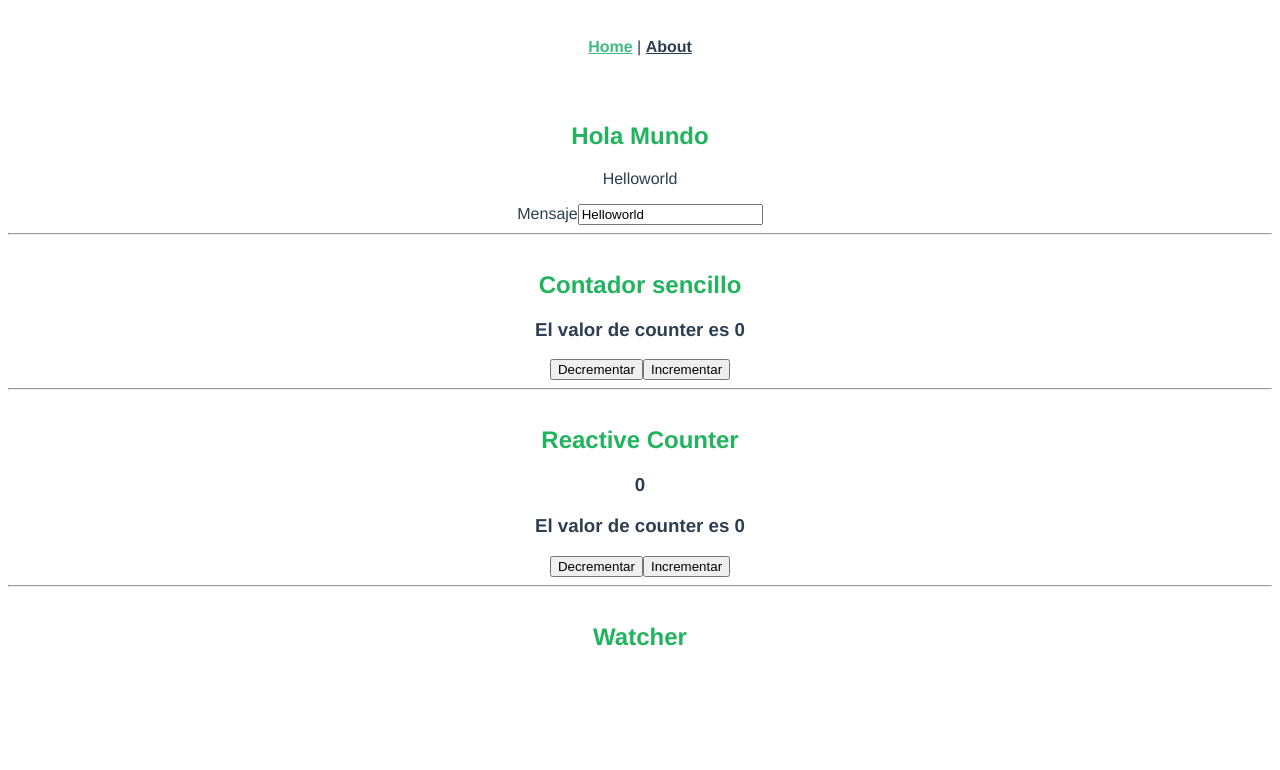
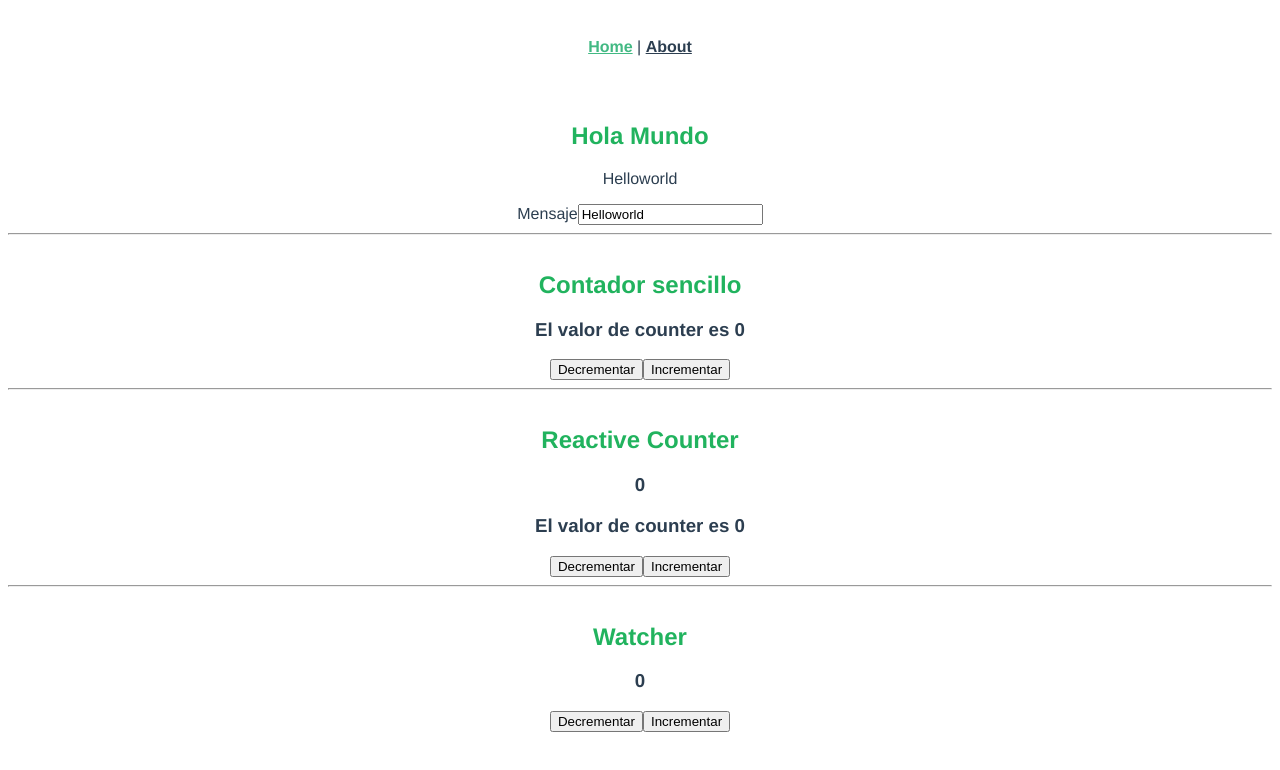
Before and after one commit to JuditAldeguer/vue3-basics, a Vue app: page / in a window 1280 px wide. Shown: the top 770 px of the page. Built offline with nearby package versions, Linux system fonts and the light colour scheme.

Commit message:
feat: add watch(counter)

```diff
--- a/src/components/Watcher.vue
+++ b/src/components/Watcher.vue
@@ -1,10 +1,37 @@
 <template>
   <h2>Watcher</h2>
+  <h3>{{counter}}</h3>
+  <h3>{{message}}</h3>
+  <button @click="decrement">Decrementar</button>
+  <button @click="increment">Incrementar</button>
 </template>
 
 <script>
+import { ref, watch } from 'vue'
+
 export default {
-  name: 'Watcher'
+  name: 'Watcher',
+  setup () {
+    const counter = ref(0)
+    const message = ref('')
+
+    watch(counter, () => {
+      if (counter.value === 5) {
+        message.value = 'El valor de counter es 5'
+      } else {
+        message.value = ''
+      }
+    })
+
+    const increment = () => {
+      counter.value++
+    }
+    const decrement = () => {
+      counter.value--
+    }
+
+    return { counter, message, increment, decrement }
+  }
 }
 </script>
 
```
